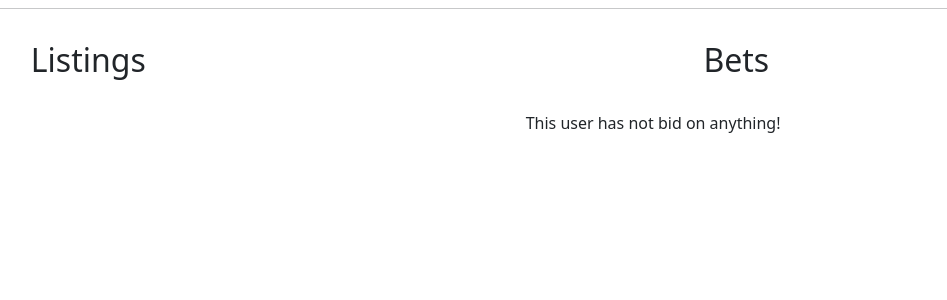
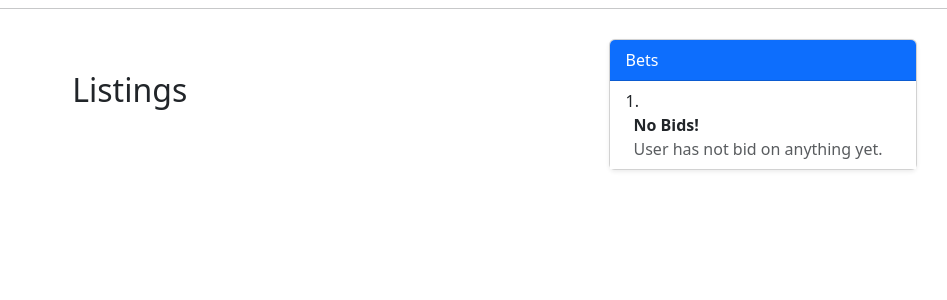
Before and after one commit to LvoBGM/LvoBuy, a Django app: template bets/templates/bets/account.html in a window 1280 px wide. Shown: the part 56-356 px from the top of the page, without its empty margins (333-1280 px from the left). Run offline with Django 5.2, Linux system fonts and the light colour scheme; the template is opened without the code that fills it, so the values that code supplies are empty.

Commit message:
style: restyle bets on the account page

```diff
--- a/bets/static/bets/account-styles.css
+++ b/bets/static/bets/account-styles.css
@@ -1,8 +1,10 @@
 #profile-grid {
     display: grid;
-    grid-template-columns: 2fr 1fr;
+    grid-template-columns: 3fr 1fr;
     grid-template-rows: auto;
     gap: 1em;
+    padding-right: 30px;
+    padding-top: 30px;
 }
 
 .section-header, #show-more-anchor {
--- a/bets/templates/bets/account.html
+++ b/bets/templates/bets/account.html
@@ -21,17 +21,33 @@
                 <a id="show-more-anchor" href="{% url 'account_listings' username 1 %}" >Show More</a>
             {% endif %}
         </div>
-        <div>
-            <h2 class="section-header"> Bets </h2>
-                {% if bids %}
-                    <p id="profile-bids">
-                    {% for bid in bids %}
-                        {{bid.listing.title}}: {{ bid.amount }} <br>
-                    {% endfor %}
-                    </p>
-                {% else %}
-                    This user has not bid on anything!
-                {% endif %}
+        <div id="profile-bids">
+            <div class="card shadow-sm">
+                <div class="card-header bg-primary text-white">
+                    Bets
+                </div>
+                <div class="card-body p-0">
+                    <ol class="list-group list-group-flush list-group-numbered">
+                        {% if bids %}
+                            {% for bid in bids %}
+                            <li class="list-group-item d-flex justify-content-between align-items-center">
+                                <div class="ms-2 me-auto">
+                                    <div class="fw-bold">{{ bid.listing.title }}</div>
+                                </div>
+                                <span class="badge bg-success rounded-pill">${{ bid.amount }}</span>
+                            </li>
+                            {% endfor %}
+                        {% else %}
+                            <li class="list-group-item">
+                                <div class="ms-2">
+                                    <div class="fw-bold">No Bids!</div>
+                                    <span class="text-muted">User has not bid on anything yet.</span>
+                                </div>
+                            </li>
+                        {% endif %}
+                    </ol>
+                </div>
+            </div>
         </div>
     </div>
 
```
